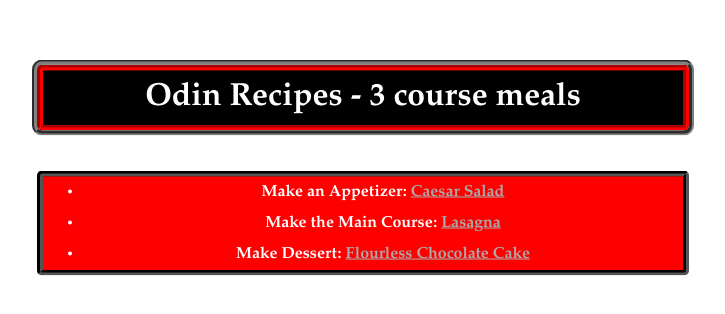
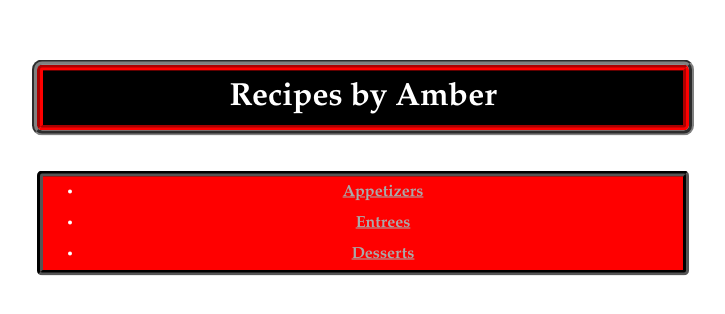
Before and after one commit to akdev1l/odin-recipes, a plain HTML site: page index.html in a window 1280 px wide. Shown: the part 230-544 px from the top of the page, without its empty margins (277-1002 px from the left). Drawn offline with Linux system fonts and the light colour scheme.

Commit message:
Modifying recipe project

```diff
--- a/index.html
+++ b/index.html
@@ -3,21 +3,21 @@
     <head>
         <link rel="stylesheet" href="styles.css">
         <link rel="shortcut icon" href="images/fork-and-knife.png" type="image/x-icon">
-        <title>My Recipes</title>
+        <title>Amber's Recipebook</title>
         <meta charset="UTF-8">
     </head>
     <body>
     <div class="flex-container">
         <div class="one">
             <h1>
-                Odin Recipes - 3 course meals
+                Recipes by Amber
             </h1>
         </div>
         <div class="two">
             <ul type="disc">
-                <li>Make an Appetizer: <a href="recipes/caesar-salad.html">Caesar Salad</a></li>
-                <li>Make the Main Course: <a href="recipes/lasagna.html">Lasagna</a></li>
-                <li>Make Dessert: <a href="recipes/chocolate-cake.html">Flourless Chocolate Cake</a></li>
+                <li><a href="#">Appetizers</a></li>
+                <li><a href="recipes/entrees.html">Entrees</a></li>
+                <li><a href="#">Desserts</a></li>
              </ul>
         </div>
     </div>
```
